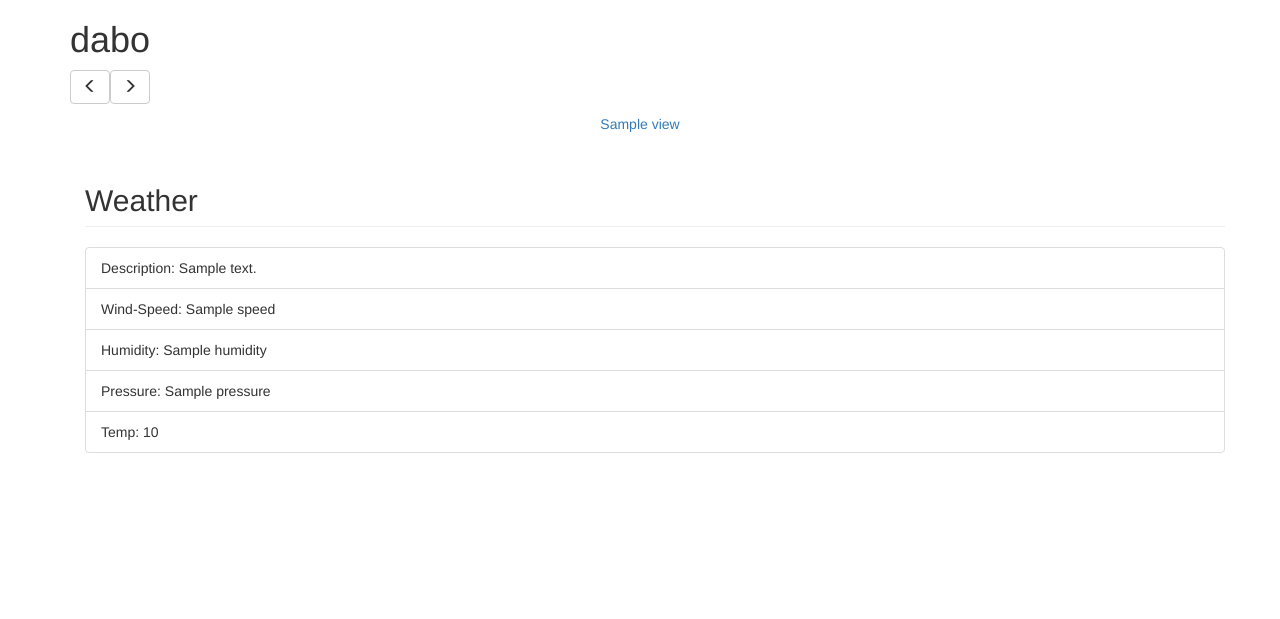
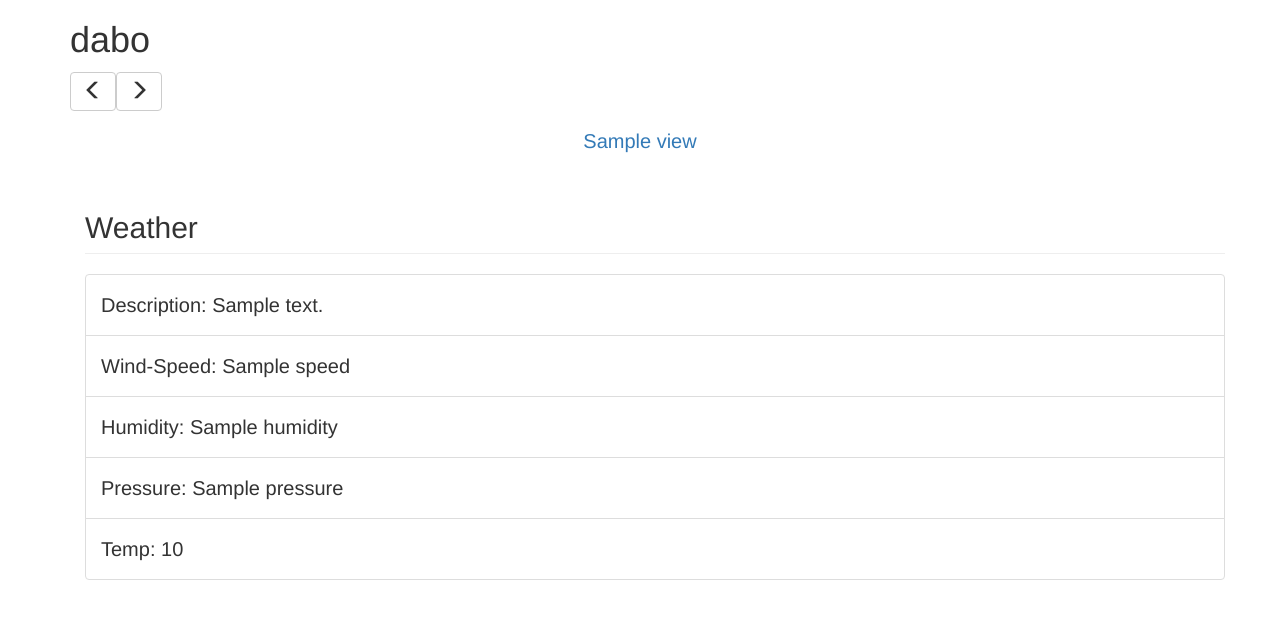
Before and after one commit to blastmaster/dabo, a Flask app: template dabo/templates/weather.html in a window 1280 px wide. Shown: the top 619 px of the page. Run offline with Flask 2, Linux system fonts and the light colour scheme; the template is opened without the code that fills it: most values are stand-ins (such as "Sample title", 1, 10 or a date in 2020); parts of the project's set-up code (start-up, migrations or seed data) failed here and were passed over; some libraries are stand-ins or nearby versions.

Commit message:
override fontsize for pi-display

```diff
--- /dev/null
+++ b/dabo/static/css/style.css
@@ -0,0 +1,5 @@
+/* override boostrap font-size */
+* {
+     font-size: 20px;
+     line-height: 2;
+ }
--- a/dabo/templates/layout.html
+++ b/dabo/templates/layout.html
@@ -3,6 +3,7 @@
     <meta charset="utf-8">
     <title>Raspberry Pi Dashboard</title>
     <link rel=stylesheet type=text/css href="{{ url_for('static', filename='css/bootstrap.min.css') }}">
+    <link rel=stylesheet type=text/css href="{{ url_for('static', filename='css/style.css') }}">
 </head>
 
 <div class="container">
```
